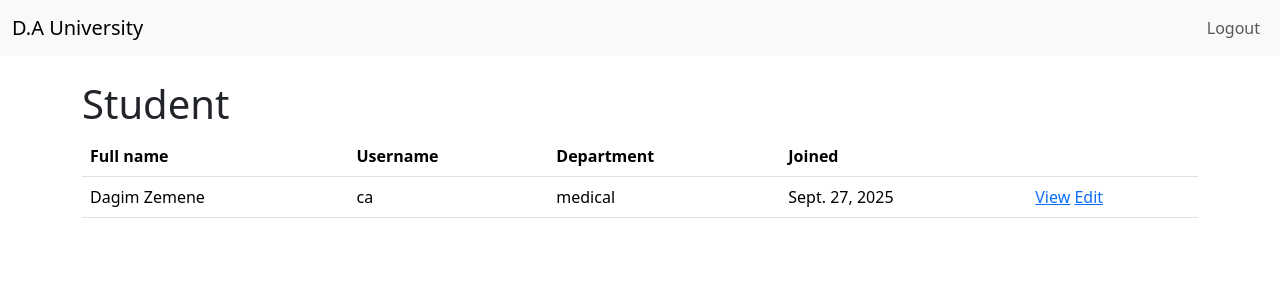
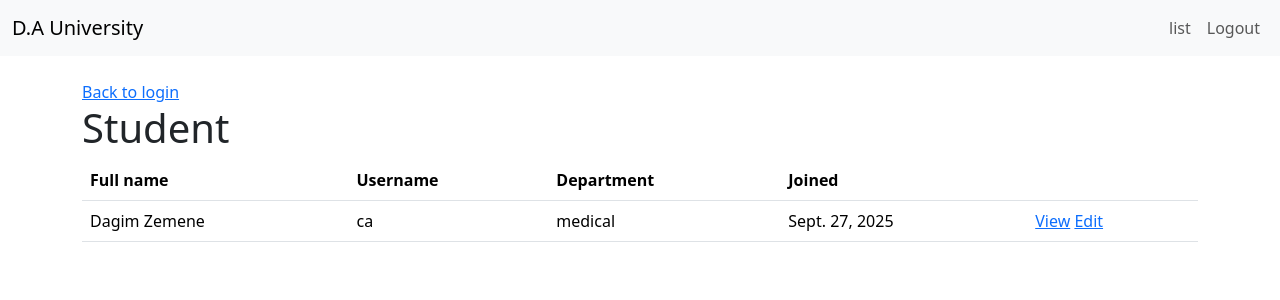
Before and after one commit to daguze/Capstone-Project-University-Management-System, a Django app: page /students/ in a window 1280 px wide. Shown: the top 300 px of the page. Run offline with Django 5.2, Linux system fonts and the light colour scheme; a user stored in the database is signed in; data comes from the database, SQL or seed files in the repository; both versions use the stored data as it was after the commit.

Commit message:
editing feature bug fix and navigation touch up

```diff
--- a/University_management/accounts/Templates/accounts/navigation.html
+++ b/University_management/accounts/Templates/accounts/navigation.html
@@ -8,6 +8,9 @@
       <ul class="navbar-nav ms-auto">
         {% if user.is_authenticated %}
 
+          <li class="nav-item">
+            <a class="nav-link" href="{% url 'login' %}">list</a>
+          </li>
           <li class="nav-item">
             <a class="nav-link" href="{% url 'logout' %}">Logout</a>
           </li>
--- a/University_management/accounts/Templates/accounts/students_list.html
+++ b/University_management/accounts/Templates/accounts/students_list.html
@@ -1,5 +1,6 @@
 {% extends "accounts/base.html" %}
 {% block content %}
+<a href="{% url 'login' %}">Back to login</a>
 <h1>Student</h1>
 <table class="table ">
   <thead>
--- a/University_management/accounts/models.py
+++ b/University_management/accounts/models.py
@@ -14,7 +14,6 @@ class User(AbstractUser):
     full_name = models.CharField(max_length=100, null=True)
     registration_Date = models.DateField(auto_now_add=True)
 
-
     def __str__(self):
         return self.username
 
@@ -28,12 +27,13 @@ class Staff_user(models.Model):
         return f"{self.user.full_name} is in {self.department}"
 
 
+
+
 class Student_user(models.Model):
     user = models.OneToOneField(User, on_delete=models.CASCADE)
     department = models.CharField(max_length=100)
     date_joined = models.DateField(auto_now_add=True,)
 
-    #
 
 
     def __str__(self):
--- a/University_management/accounts/views.py
+++ b/University_management/accounts/views.py
@@ -159,7 +159,7 @@ def student_edit_view(request, user_id: int):
     StudentForm = modelform_factory(Student_user, fields=["department"])
 
     if request.method == "POST":
-        u_form = UserForm(request.POST, instance=User)
+        u_form = UserForm(request.POST, instance=user)
         s_form = StudentForm(request.POST, request.FILES, instance=student)
         if u_form.is_valid() and s_form.is_valid():
             u_form.save()
```
Also changed, not shown: University_management/db.sqlite3.
